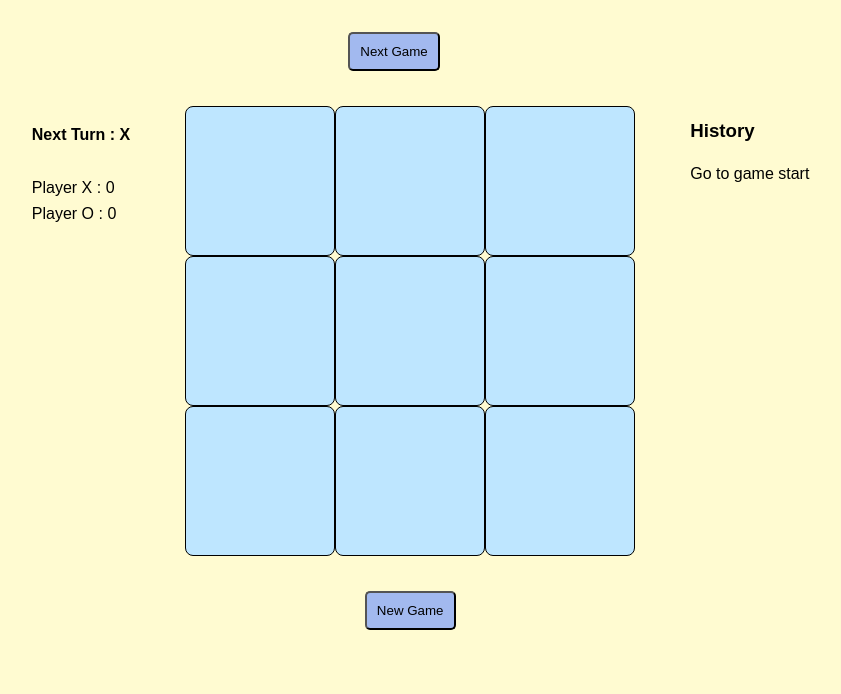
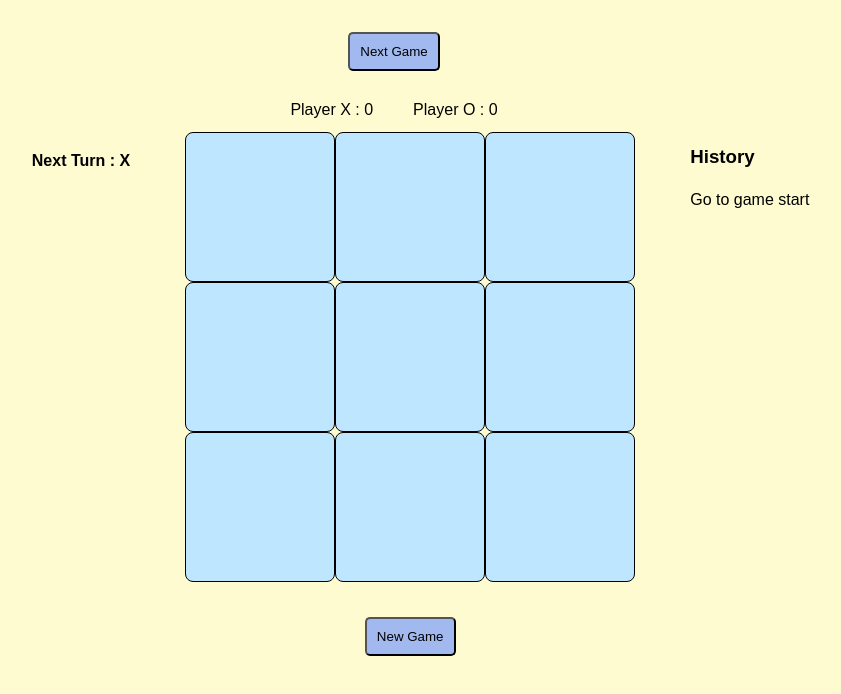
Before and after one commit to NadelaEva/Tic-Tac-Toe-Game, a plain HTML site: page index.html in a window 1280 px wide. Shown: the part 60-754 px from the top of the page, without its empty margins (189-1030 px from the left). Drawn offline with Linux system fonts and the light colour scheme.

Commit message:
kode terbaru

```diff
--- a/game.css
+++ b/game.css
@@ -1,4 +1,7 @@
 /*judul, winner, new game*/
+* {
+  box-sizing: border-box;
+}
 body {
   background-color: #fffbd1;
   text-align: center;
@@ -100,18 +103,22 @@ body {
   align-items: flex-start;
   gap: 50px;
 }
-.info-player {
-  text-align: left;
-
-}
 .history {
   text-align: left;
 }
 .info-player {
-  text-align: left;
+  display: flex;
+  justify-content: center;
+  gap: 40px;
+
+  margin-bottom: 8px;
+  transform: translateX(-57px);
 }
 .info-player p {
-  margin: 8px 0px;
+  margin: 0px;
+}
+.turn-player {
+  text-align: left;
 }
 #turn {
   margin-top: 25px;
@@ -132,3 +139,10 @@ body {
   max-height: 250px;
   overflow-y: auto;
 }
+
+/*agar tampilan tidak berubah di dekstop namun berubah di hp*/
+@media (max-width: 768px) {
+  .msg-container {
+    transform: none;
+  }
+}
--- a/index.html
+++ b/index.html
@@ -16,13 +16,16 @@
         <p id="msg" class="hide">Winner : </p>
         <button id="reset">Next Game</button>
       </div>
+
+      <div class="info-player">
+        <p>Player X : <span id="score-x">0</span></p>
+        <p>Player O : <span id="score-o">0</span></P>
+      </div>
+
       <div class="game-container">
 
-       <div class="info-player">
+       <div class="turn-player">
          <p id="turn">Next Turn : X </p>
-
-         <p>Player X : <span id="score-x">0</span></p>
-         <p>Player O : <span id="score-o">0</span></P>
        </div>
 
        <div class="container">
```
